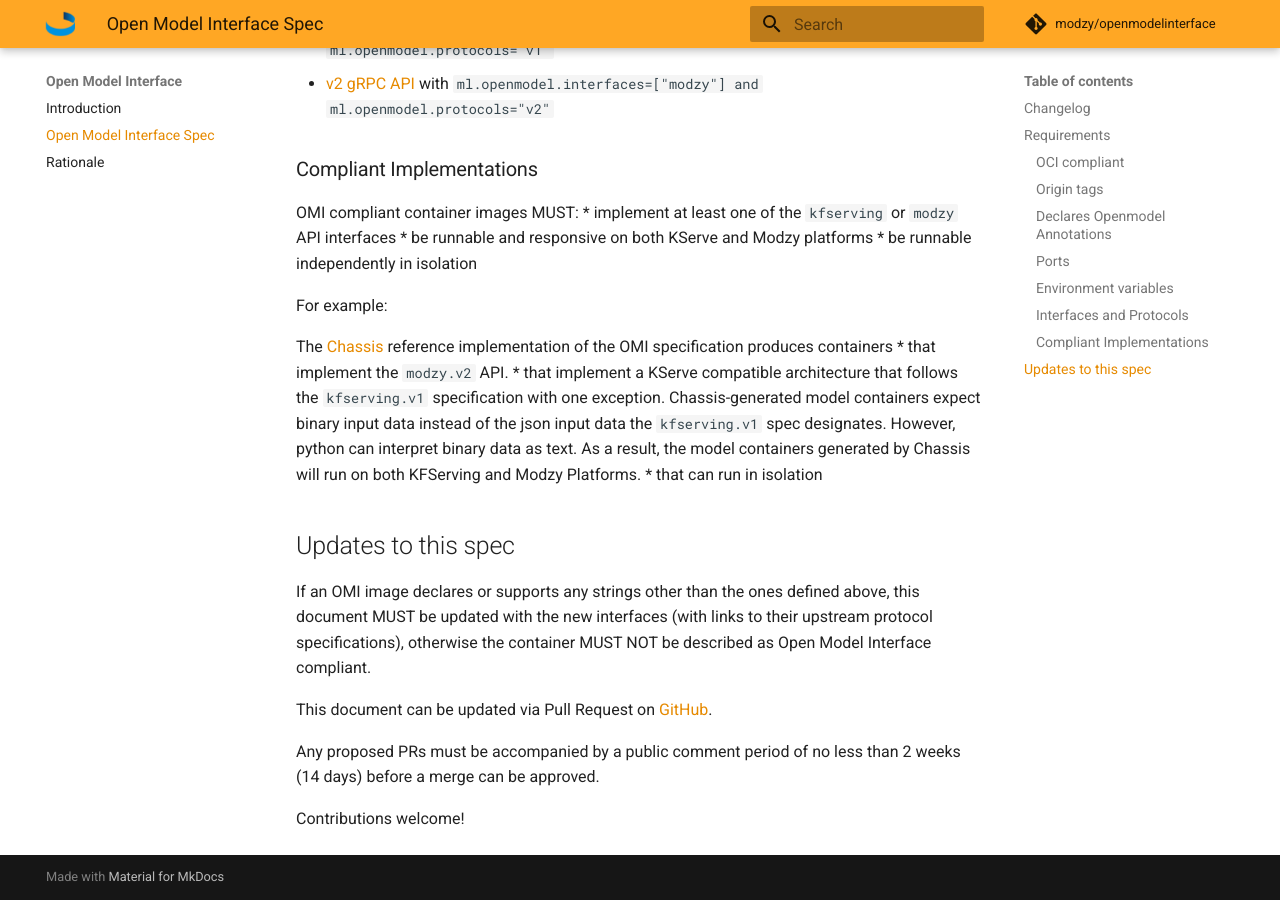
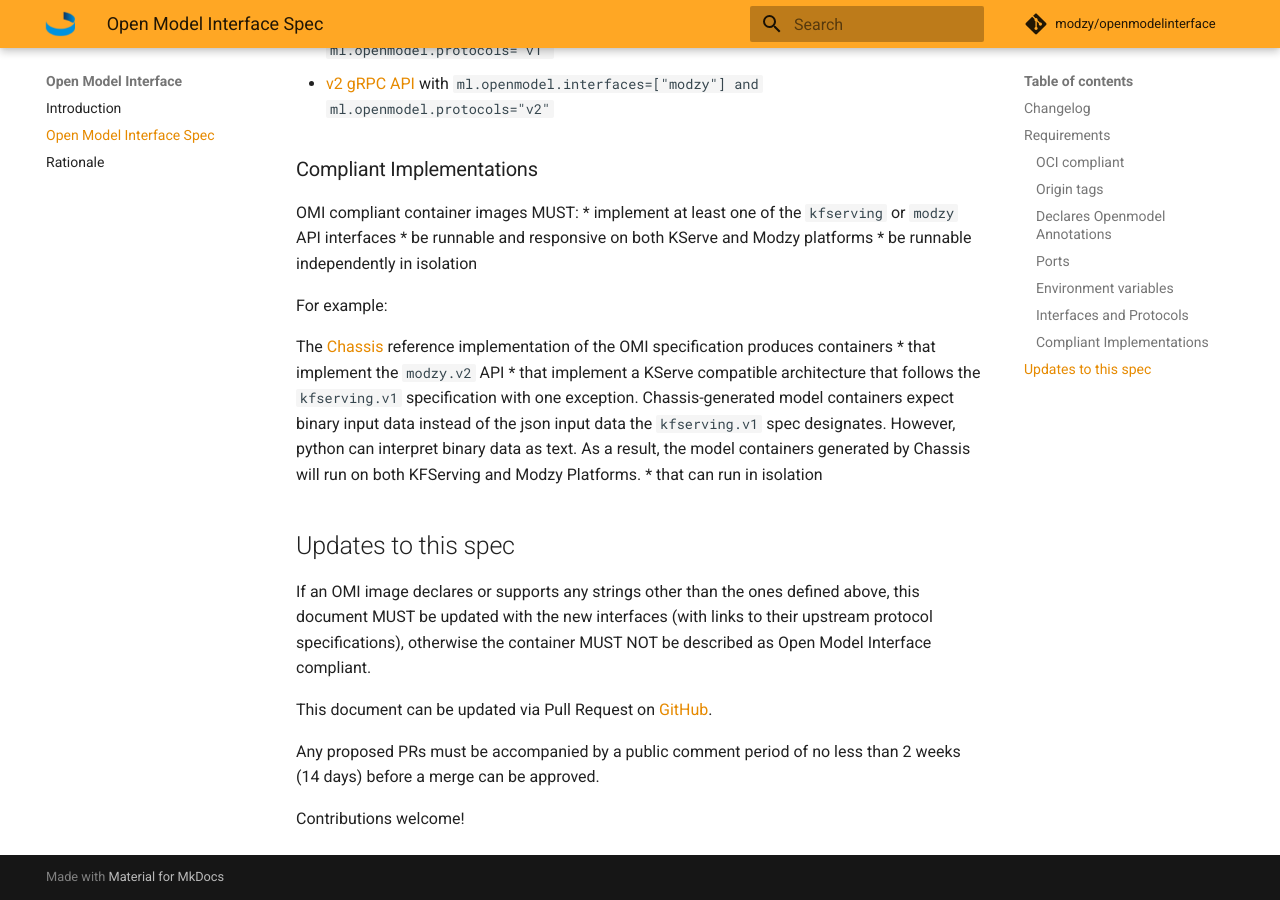
Before and after one commit to chassisml/openmodelinterface, an MkDocs documentation site: the page built from docs/spec.md, in a window 1280 px wide and 900 px high, scrolled down 2494 px. Built offline with MkDocs 1.6.1 and Material for MkDocs 9.7.7, drawn with Linux system fonts in a browser that asks for light colours; comment, search, counter and statistics services are not loaded.

Commit message:
docs: rm period in bullet

```diff
--- a/docs/spec.md
+++ b/docs/spec.md
@@ -86,7 +86,7 @@
 For example:
 
 The [Chassis](https://chassis.ml) reference implementation of the OMI specification produces containers
-  * that implement the `modzy.v2` API.
+  * that implement the `modzy.v2` API
   * that implement a KServe compatible architecture that follows the `kfserving.v1` specification with one exception. Chassis-generated model containers expect binary input data instead of the json input data the `kfserving.v1` spec designates. However, python can interpret binary data as text. As a result, the model containers generated by Chassis will run on both KFServing and Modzy Platforms.
   * that can run in isolation
 
```
